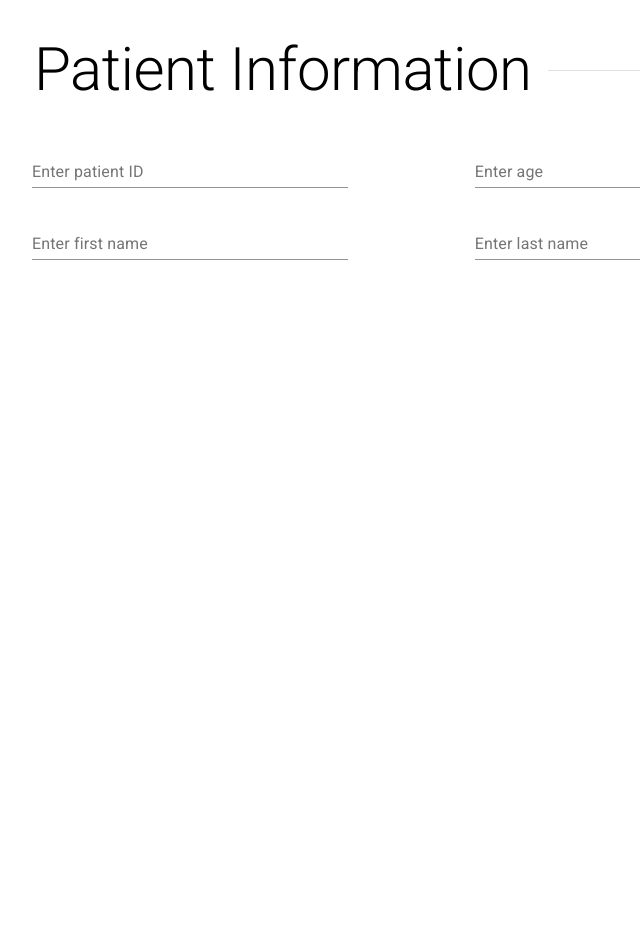
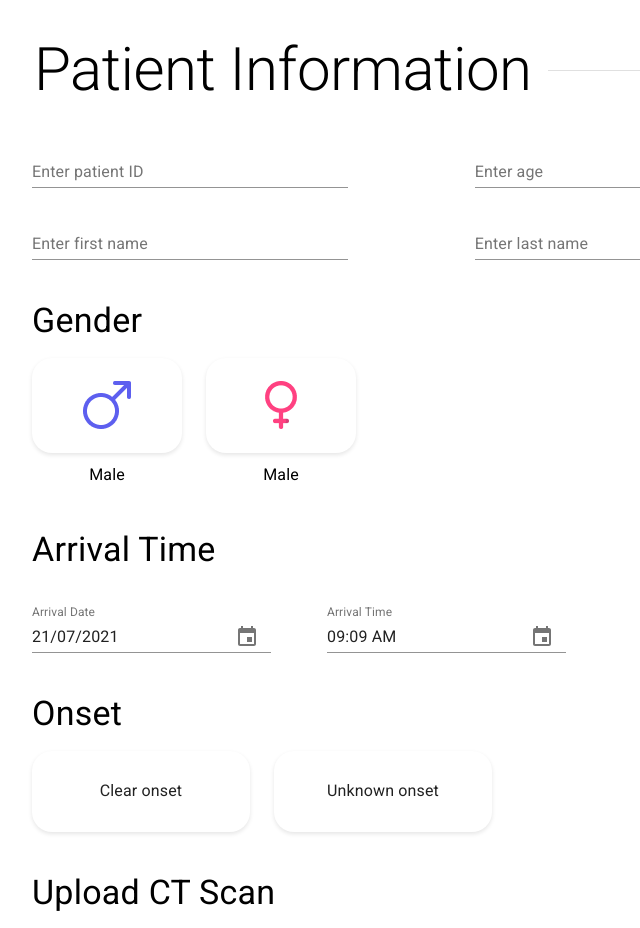
Before and after one commit to cu-devclub/app4stroke_front, a React (Create React App) app: page /form in a window 1280 px wide. Shown: the top 928 px of the page, without its empty margins (0-640 px from the left). Before the commit the page ends 800 px from the top, so only its background shows below. Built offline with nearby package versions, Linux system fonts and the light colour scheme.

Commit message:
UI complete

```diff
--- a/src/Pages/Form/Components/PatientInformationSection.tsx
+++ b/src/Pages/Form/Components/PatientInformationSection.tsx
@@ -1,15 +1,21 @@
-import React from "react";
-import {
-  createStyles,
-  makeStyles,
-  withStyles,
-  Theme,
-} from "@material-ui/core/styles";
+import "date-fns";
+import React, { useState } from "react";
+import { createStyles, makeStyles } from "@material-ui/core/styles";
 import Box from "@material-ui/core/Box";
 import Grid from "@material-ui/core/Grid";
 import TextField from "@material-ui/core/TextField";
+import Typography from "@material-ui/core/Typography";
+import Button from "@material-ui/core/Button";
+import MaleIcon from "../../../Assets/male.png";
+import FemaleIcon from "../../../Assets/female.png";
+import DateFnsUtils from "@date-io/date-fns";
+import {
+  MuiPickersUtilsProvider,
+  KeyboardTimePicker,
+  KeyboardDatePicker,
+} from "@material-ui/pickers";
 
-const useStyle = makeStyles((theme: Theme) =>
+const useStyle = makeStyles(() =>
   createStyles({
     root: {
       width: "100%",
@@ -18,13 +24,58 @@ const useStyle = makeStyles((theme: Theme) =>
     textField: {
       width: "80%",
     },
+    textTitle: {
+      marginTop: "40px",
+    },
+    buttonGender: {
+      marginTop: "16px",
+      width: "150px",
+      height: "95px",
+      borderRadius: "20px",
+      backgroundColor: "#fff",
+      boxShadow: "0px 2px 4px rgba(0, 0, 0, 0.1)",
+    },
+    textGender: {
+      textAlign: "center",
+      marginTop: "8px",
+    },
+    picker: {
+      marginTop: "34px",
+    },
+    buttonOnset: {
+      marginTop: "16px",
+      textTransform: "none",
+      width: "218px",
+      height: "81px",
+      borderRadius: "20px",
+      backgroundColor: "#fff",
+      boxShadow: "0px 2px 4px rgba(0, 0, 0, 0.1)",
+    },
+    buttonUpload: {
+      textTransform: "none",
+      marginTop: "16px",
+      color: "#fff",
+      backgroundColor: "#3A3A3D",
+      boxShadow: "0px 2px 5px rgba(0, 0, 0, 0.1)",
+      borderRadius: "20px",
+      width: "168px",
+      height: "40px",
+    },
   })
 );
 
 const PatientInformationSection: React.FC = () => {
   const classes = useStyle();
+  const [selectedDate, setSelectedDate] = React.useState<Date | null>(
+    new Date()
+  );
+  const handleDateChange = (date: Date | null) => {
+    setSelectedDate(date);
+  };
+
   return (
     <Box className={classes.root}>
+      {/* Patient - Text Field */}
       <Grid container spacing={6}>
         <Grid item xs={4}>
           <TextField label="Enter patient ID" className={classes.textField} />
@@ -41,6 +92,92 @@ const PatientInformationSection: React.FC = () => {
           <TextField label="Enter last name" className={classes.textField} />
         </Grid>
       </Grid>
+      {/* Gender - Button */}
+      <Box className={classes.textTitle}>
+        <Typography variant="h4">Gender</Typography>
+      </Box>
+      <Grid container spacing={3}>
+        <Grid item>
+          <Button variant="contained" className={classes.buttonGender}>
+            <Box display="flex">
+              <img src={MaleIcon} alt="male icon" />
+            </Box>
+          </Button>
+          <Box className={classes.textGender}>
+            <Typography variant="subtitle1">Male</Typography>
+          </Box>
+        </Grid>
+        <Grid item>
+          <Button variant="contained" className={classes.buttonGender}>
+            <Box display="flex">
+              <img src={FemaleIcon} alt="female icon" />
+            </Box>
+          </Button>
+          <Box className={classes.textGender}>
+            <Typography variant="subtitle1">Male</Typography>
+          </Box>
+        </Grid>
+      </Grid>
+      {/* Arrival Time - Date & Time Picker*/}
+      <Box className={classes.textTitle}>
+        <Typography variant="h4">Arrival Time</Typography>
+      </Box>
+      <Grid container spacing={7}>
+        <MuiPickersUtilsProvider utils={DateFnsUtils}>
+          <Grid item>
+            <KeyboardDatePicker
+              variant="inline"
+              format="dd/MM/yyyy"
+              label="Arrival Date"
+              value={selectedDate}
+              onChange={handleDateChange}
+              KeyboardButtonProps={{
+                "aria-label": "change date",
+              }}
+              className={classes.picker}
+            />
+          </Grid>
+          <Grid item>
+            <KeyboardTimePicker
+              variant="inline"
+              label="Arrival Time"
+              value={selectedDate}
+              onChange={handleDateChange}
+              KeyboardButtonProps={{
+                "aria-label": "change time",
+              }}
+              className={classes.picker}
+            />
+          </Grid>
+        </MuiPickersUtilsProvider>
+      </Grid>
+      {/* Onset - Button */}
+      <Box className={classes.textTitle}>
+        <Typography variant="h4">Onset</Typography>
+      </Box>
+      <Grid container spacing={3}>
+        <Grid item>
+          <Button variant="contained" className={classes.buttonOnset}>
+            <Box display="flex">
+              <Typography variant="subtitle1">Clear onset</Typography>
+            </Box>
+          </Button>
+        </Grid>
+        <Grid item>
+          <Button variant="contained" className={classes.buttonOnset}>
+            <Box display="flex">
+              <Typography variant="subtitle1">Unknown onset</Typography>
+            </Box>
+          </Button>
+        </Grid>
+      </Grid>
+      {/* Upload CT Scan - Button*/}
+      <Box className={classes.textTitle}>
+        <Typography variant="h4">Upload CT Scan</Typography>
+      </Box>
+      <Button variant="contained" className={classes.buttonUpload}>
+        <Typography variant="subtitle1">Upload</Typography>
+      </Button>
     </Box>
   );
 };
```
Also changed, not shown: src/assets/female.png (added), src/assets/male.png (added).
